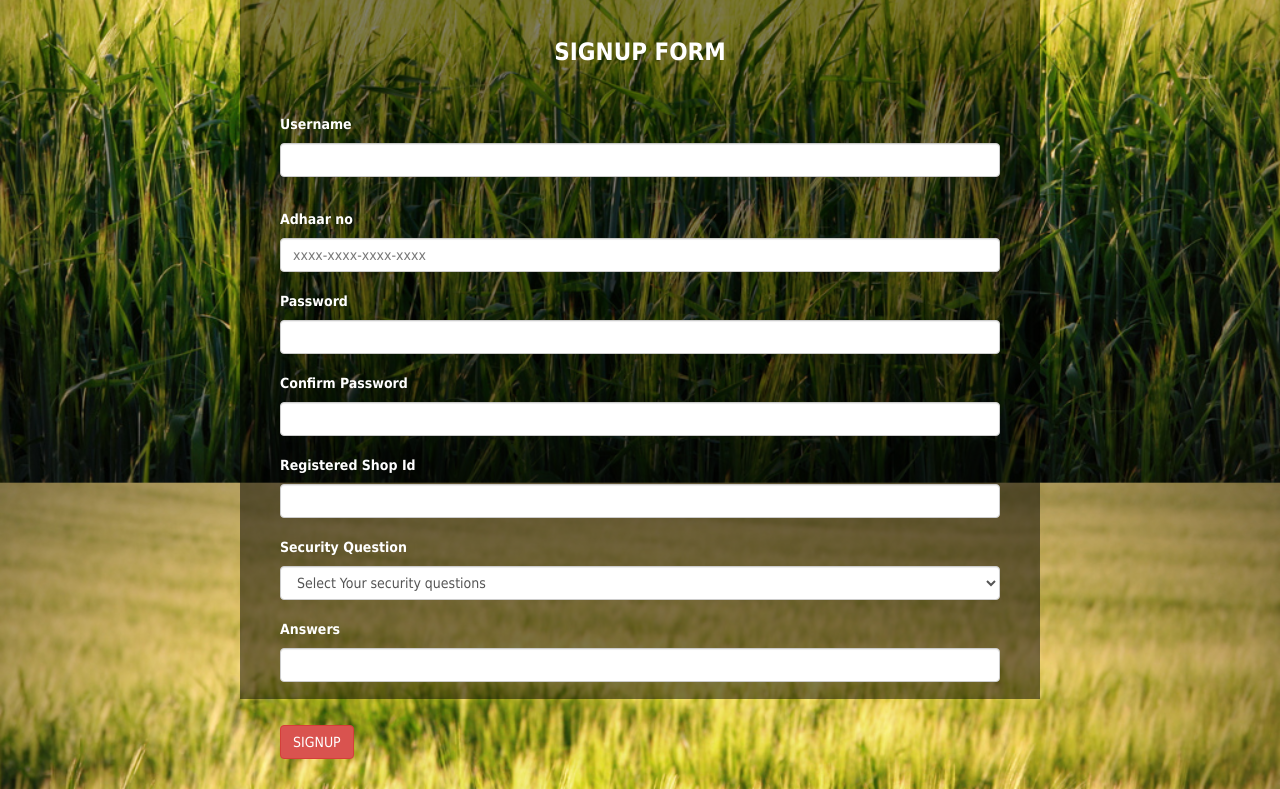
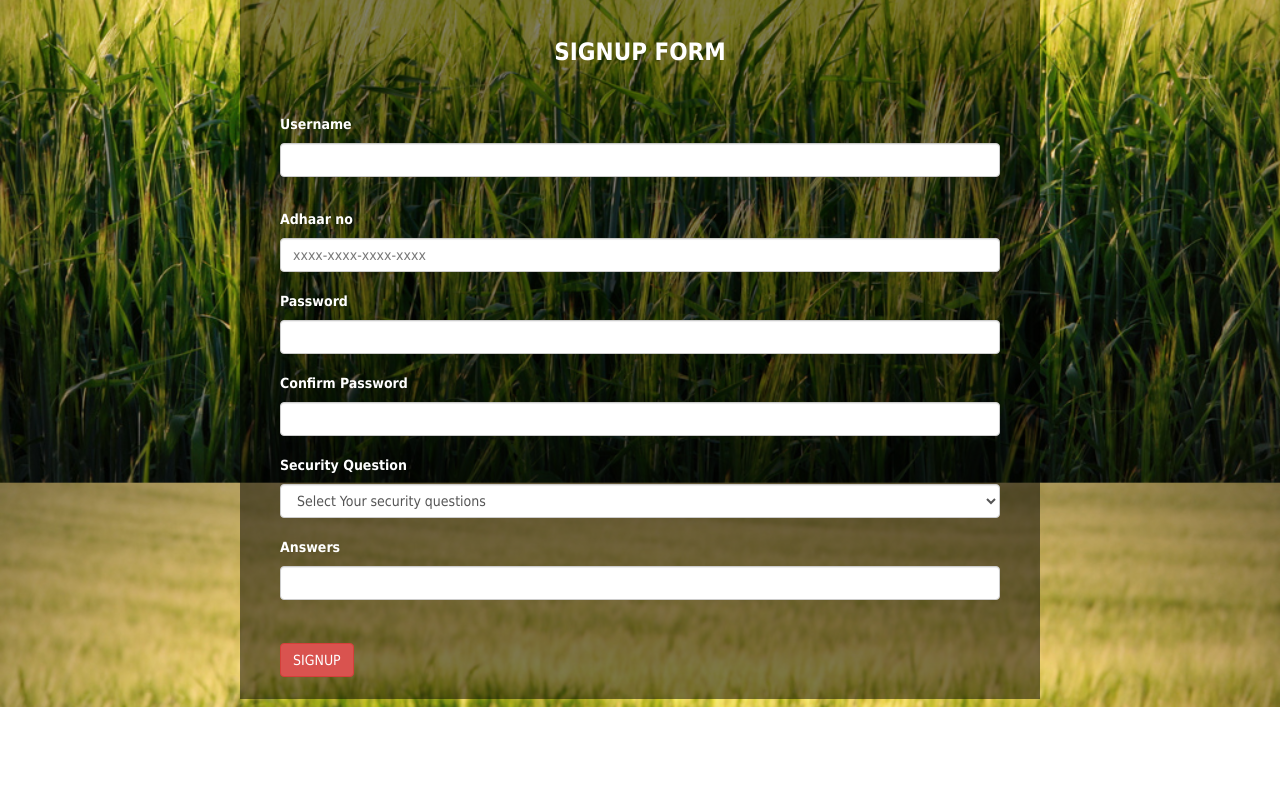
Before and after one commit to sickwiz/AGRO-KRISHI, a PHP site: page /admin_signup_form.php in a window 1280 px wide. Shown: the part 371-1160 px from the top of the page. After the commit the page ends 1078 px from the top, so only its background shows below. Run offline with PHP 8.4, Linux system fonts and the light colour scheme.

Commit message:
minor bug fixes

```diff
--- a/admin_signup_form.php
+++ b/admin_signup_form.php
@@ -27,7 +27,7 @@
 <h3 align="center">SIGNUP FORM</h3>
 </div>
 <div class="panel-body">
-<form name="signup" method="post" onSubmit="return valid();">
+<form name="signup" method="post" action='admin_signup_form_backend.php' onsubmit="return valid();">
 <div class="form-group">
 <br/><br/>
     <label><p>Username</p></label>
@@ -47,14 +47,9 @@
 <input class="form-control"  type="password" name="confirmpassword" autocomplete="off" required  />
 </div>
 
-
-    <div class="form-group">
-    <label><p>Registered Shop Id</p></label>
-<input class="form-control" type="int" name="name"  />
-</div>
     <div class="form-group">
     <label><p>Security Question </p> </label>
-    <select class="form-control">
+    <select class="form-control" name='security_question'>
   <option default>Select Your security questions</option>
   <option value="ques1">your best friend</option>
   <option value="ques2">your first job</option>
@@ -64,7 +59,7 @@
 </div>
     <div class="form-group">
     <label><p>Answers</p></label>
-<input class="form-control" type="text" name="name"  />
+<input class="form-control" type="text" name="security_question_answer"  />
 </div>
  <br/>
 <button type="submit" name="signup" class="btn btn-danger" id="submit">SIGNUP</button>
```
